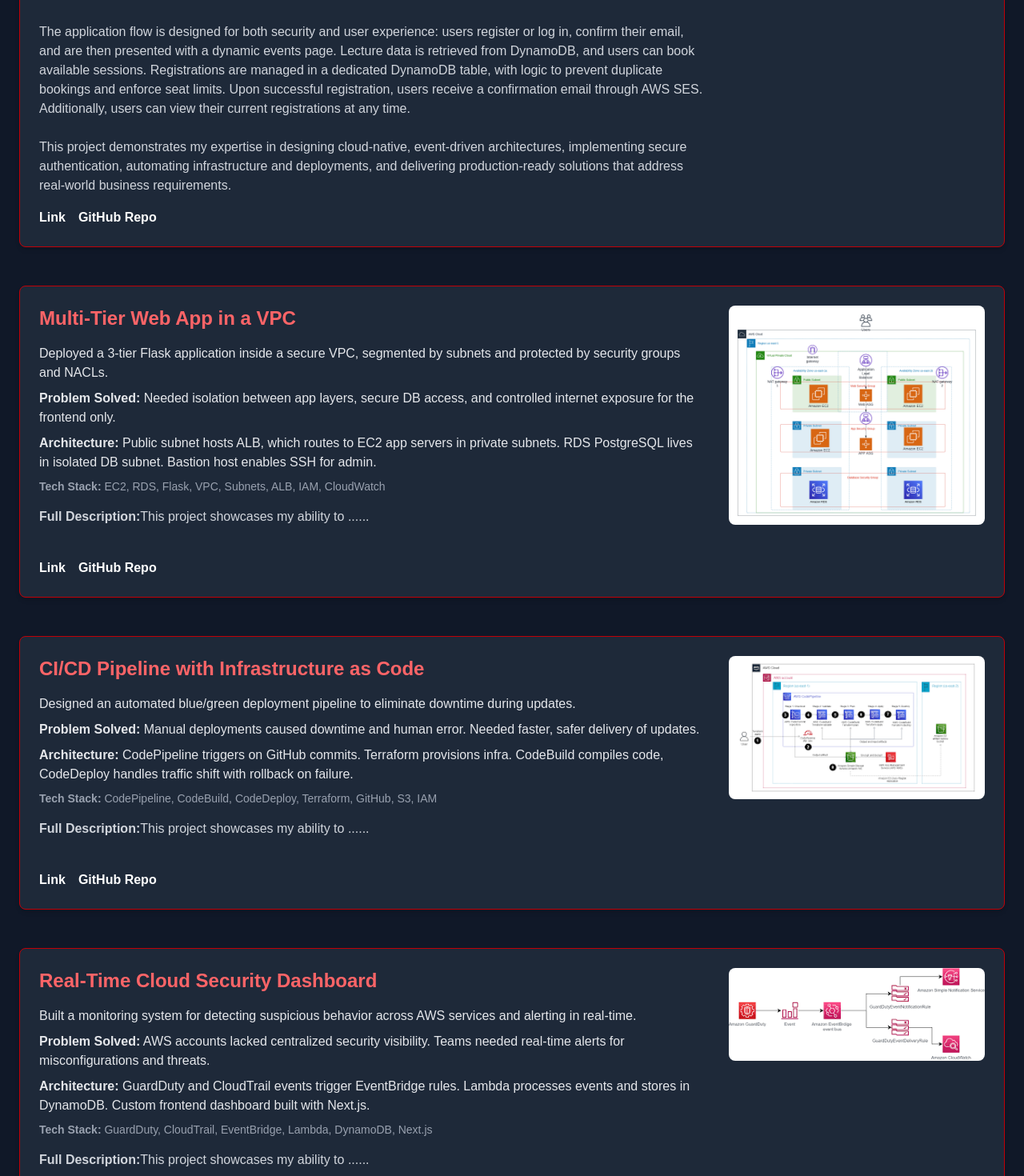
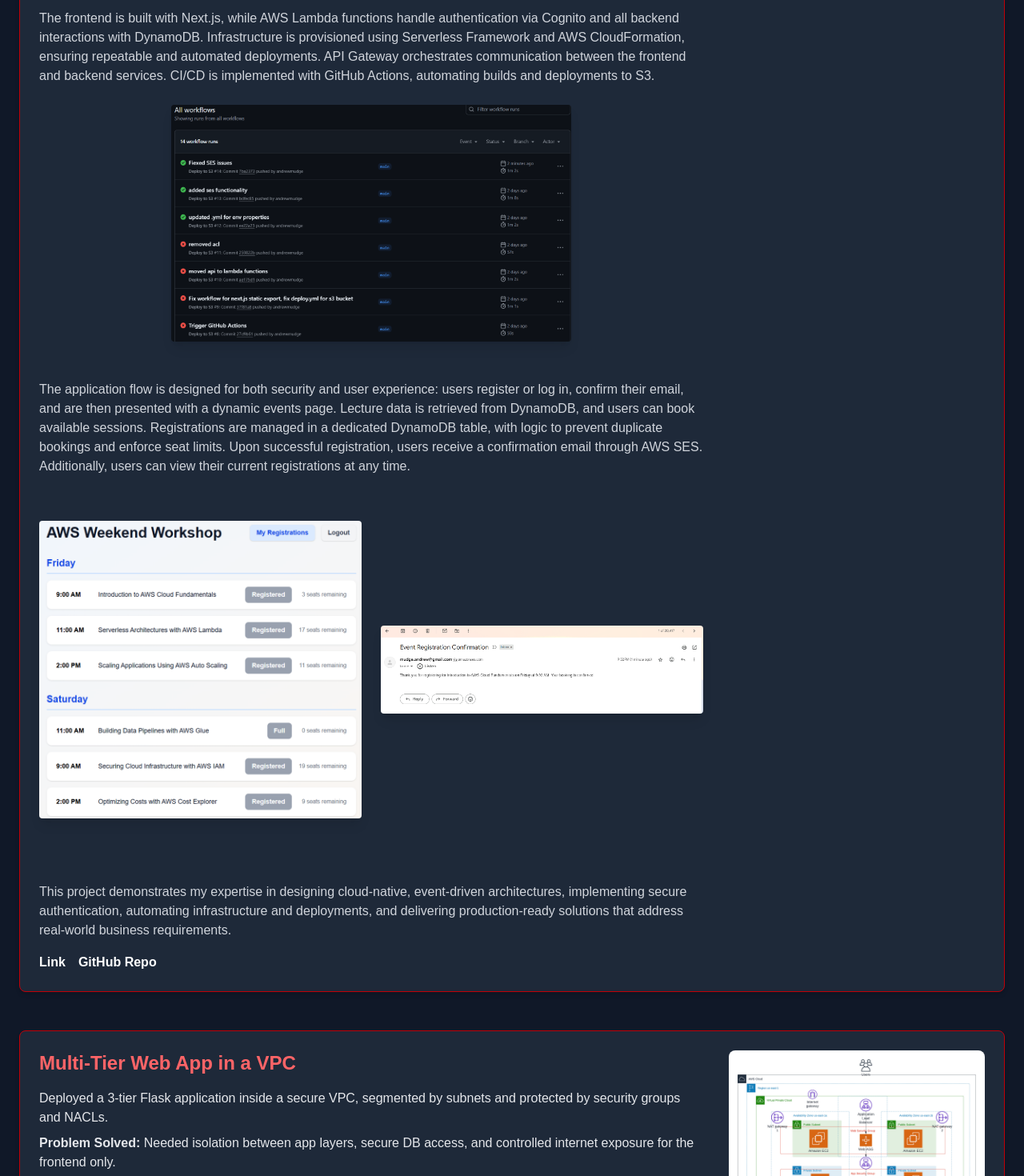
Before and after one commit to andrewmudge/clearedforcloud, a Next.js app: page /projects in a window 1280 px wide. Shown: the part 1120-2590 px from the top of the page at 80% size. Built offline with nearby package versions, Linux system fonts and the light colour scheme.

Commit message:
updated serverless project information

```diff
--- a/app/projects/page.tsx
+++ b/app/projects/page.tsx
@@ -5,7 +5,7 @@
   const projects = [
     {
       id: 1,
-      title: "Scalable Serverless Web App",
+      title: "Scalable Serverless Event Booking System",
       description: (
         <>
           <p className="mb-2 text-gray-200">
@@ -31,7 +31,7 @@
                     alt="Booking Login UI"
                     width={500}
                     height={320}
-                    className="rounded shadow-lg object-contain transition-transform duration-300 md:hover:scale-175 z-10"
+                    className="rounded shadow-lg object-contain transition-transform duration-300 md:hover:scale-125 z-10"
                     style={{ maxWidth: "100%", height: "auto" }}
                   />
                 </div>
@@ -41,14 +41,44 @@
                     alt="Booking Pre Login"
                     width={500}
                     height={320}
+                    className="rounded shadow-lg object-contain transition-transform duration-300 md:hover:scale-125 z-10"
+                    style={{ maxWidth: "100%", height: "auto" }}
+                  />
+                </div>
+              </div>
+            </div>
+            <br /><br />
+            The frontend is built with Next.js, while AWS Lambda functions handle authentication via Cognito and all backend interactions with DynamoDB. Infrastructure is provisioned using Serverless Framework and AWS CloudFormation, ensuring repeatable and automated deployments. API Gateway orchestrates communication between the frontend and backend services. CI/CD is implemented with GitHub Actions, automating builds and deployments to S3.
+            <br /><br />
+               <div className="flex-1 flex justify-center">
+                  <Image
+                    src="/github_actions.png"
+                    alt="Github Actions CI/CD"
+                    width={500}
+                    height={320}
                     className="rounded shadow-lg object-contain transition-transform duration-300 md:hover:scale-175 z-10"
+                    style={{ maxWidth: "100%", height: "auto" }}
+                  />
+                </div>
+            <br /><br />
+            The application flow is designed for both security and user experience: users register or log in, confirm their email, and are then presented with a dynamic events page. Lecture data is retrieved from DynamoDB, and users can book available sessions. Registrations are managed in a dedicated DynamoDB table, with logic to prevent duplicate bookings and enforce seat limits. Upon successful registration, users receive a confirmation email through AWS SES. Additionally, users can view their current registrations at any time.
+            <br /><br />
+              <div className="w-full my-8">
+              <div className="flex flex-col md:flex-row gap-6 items-center justify-center">
+                <div className="flex-1 flex justify-center">
+                  <Image
+                    src="/booking_post_login.png"
+                    alt="Booking Post Login"
+                    width={500}
+                    height={320}
+                    className="rounded shadow-lg object-contain transition-transform duration-300 md:hover:scale-125 z-10"
                     style={{ maxWidth: "100%", height: "auto" }}
                   />
                 </div>
                 <div className="flex-1 flex justify-center">
                   <Image
-                    src="/booking_post_login.png"
-                    alt="Booking Post Login"
+                    src="/booking_email.png"
+                    alt="booking email confirmation"
                     width={500}
                     height={320}
                     className="rounded shadow-lg object-contain transition-transform duration-300 md:hover:scale-175 z-10"
@@ -57,10 +87,6 @@
                 </div>
               </div>
             </div>
-            <br /><br />
-            The frontend is built with Next.js, while AWS Lambda functions handle authentication via Cognito and all backend interactions with DynamoDB. Infrastructure is provisioned using Serverless Framework and AWS CloudFormation, ensuring repeatable and automated deployments. API Gateway orchestrates communication between the frontend and backend services. CI/CD is implemented with GitHub Actions, automating builds and deployments to S3, with global content delivery via CloudFront.
-            <br /><br />
-            The application flow is designed for both security and user experience: users register or log in, confirm their email, and are then presented with a dynamic events page. Lecture data is retrieved from DynamoDB, and users can book available sessions. Registrations are managed in a dedicated DynamoDB table, with logic to prevent duplicate bookings and enforce seat limits. Upon successful registration, users receive a confirmation email through AWS SES. Additionally, users can view their current registrations at any time.
             <br /><br />
             This project demonstrates my expertise in designing cloud-native, event-driven architectures, implementing secure authentication, automating infrastructure and deployments, and delivering production-ready solutions that address real-world business requirements.
           </p>
```
Also changed, not shown: public/booking_email.png (added), public/github_actions.png (added).
